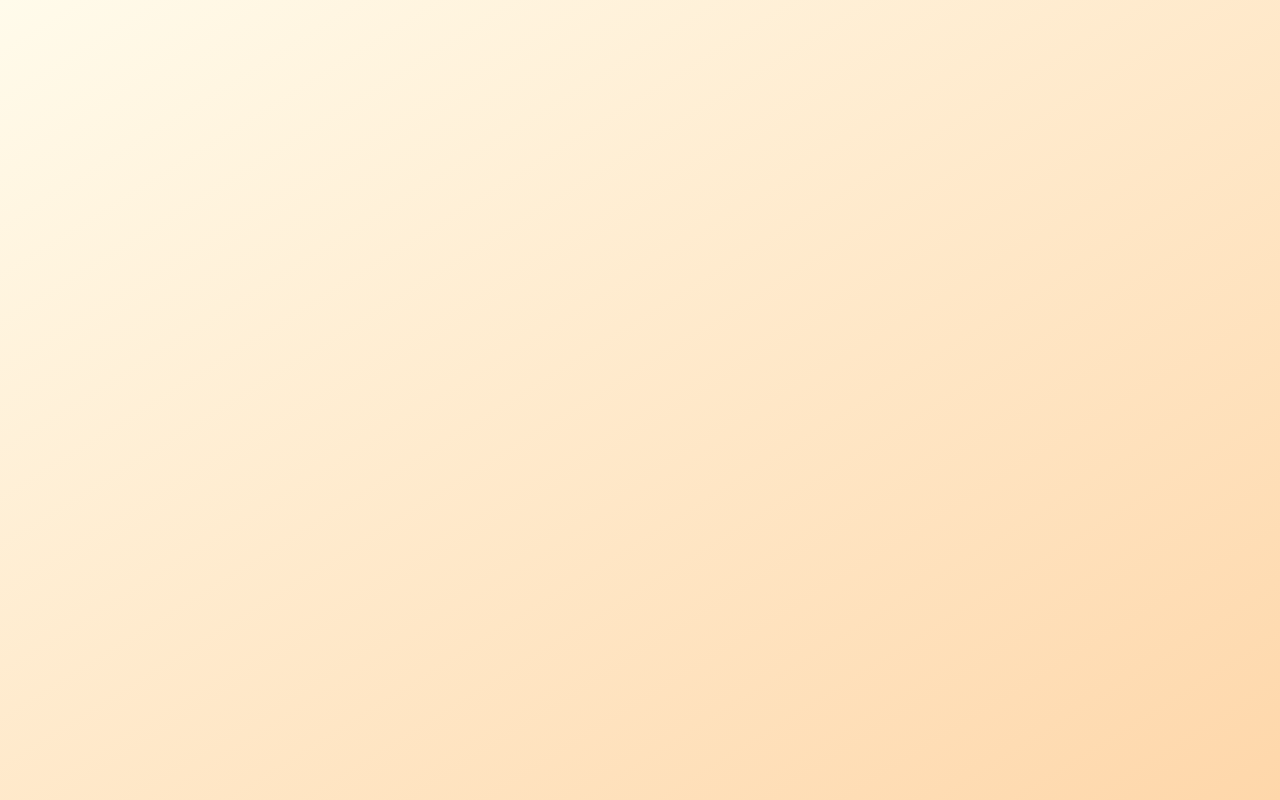
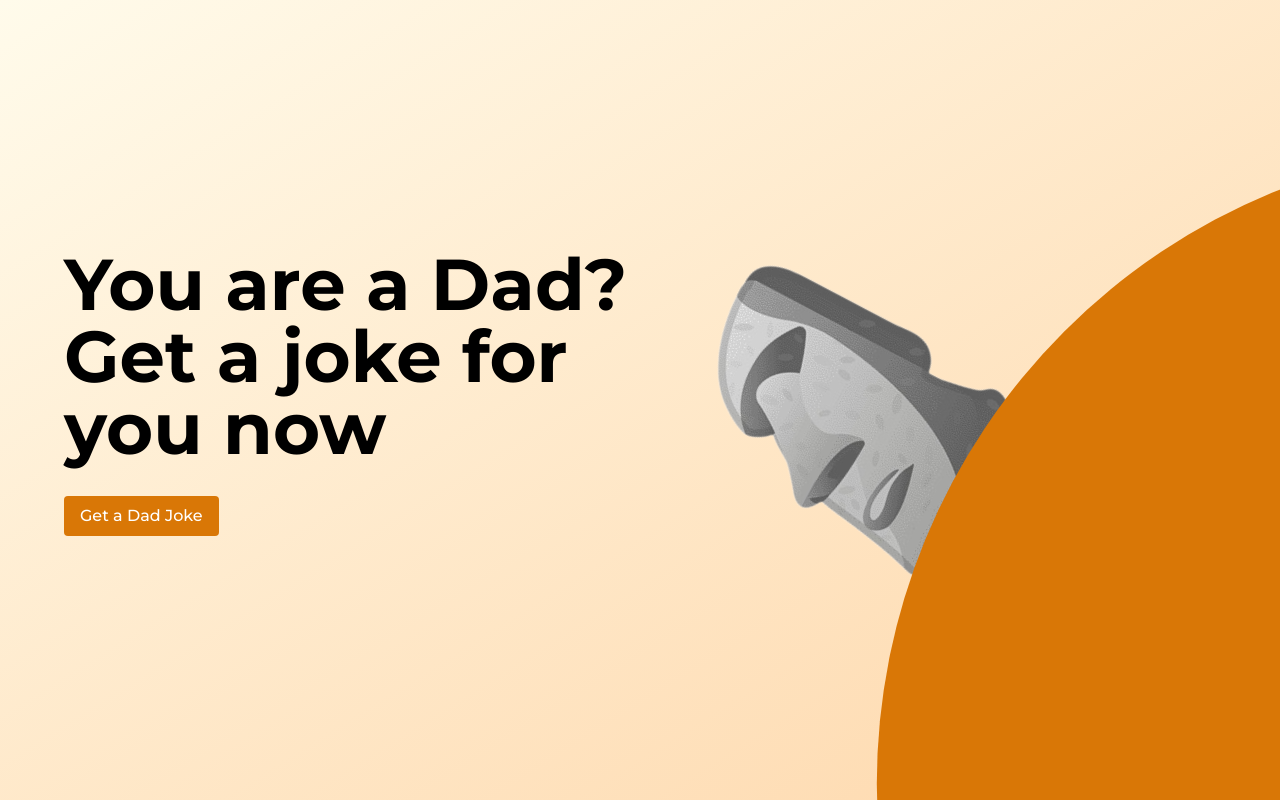
Before and after one commit to Ravsst2004/dad-jokes, a React (Vite) app: page / in a window 1280 px wide. Built offline with nearby package versions, Linux system fonts and the light colour scheme.

Commit message:
feat: moai image moving

```diff
--- a/index.html
+++ b/index.html
@@ -34,7 +34,7 @@
   <body>
     <div
       id="root"
-      class="h-screen"
+      class="h-screen overflow-hidden"
     ></div>
     <script
       type="module"
--- a/src/App.jsx
+++ b/src/App.jsx
@@ -1,19 +1,87 @@
 import MobileJokeCard from "./components/MobileJokeCard";
 import useJoke from "./hooks/useJoke";
+import { motion } from "framer-motion";
 
 const App = () => {
   const { joke, loading, fetchJoke } = useJoke();
+  console.log(joke);
+
+  const radius = 100;
 
   return (
-    <section className="bg-gradient-to-br from-amber-50 to-orange-200 w-full h-full flex items-center justify-center">
-      <div className="mx-4 md:w-1/2">
-        <MobileJokeCard
-          handleGetJoke={fetchJoke}
-          joke={joke}
-          loading={loading}
-        />
+    <section className="bg-gradient-to-br from-amber-50 to-orange-200 h-full ">
+      <div className="flex items-center justify-center h-full max-w-6xl mx-auto">
+        <div className="mx-4 md:mx-0 md:w-1/2">
+          <MobileJokeCard
+            handleGetJoke={fetchJoke}
+            joke={joke}
+            loading={loading}
+          />
+
+          <h1 className="text-7xl font-bold mb-4">
+            You are a Dad? Get a joke for you now
+          </h1>
+          <p className="text-xl mb-8">{joke?.joke}</p>
+          <button
+            className=" bg-amber-600 hover:bg-amber-700 text-white py-2 px-4 rounded font-medium mb-4"
+            onClick={fetchJoke}
+          >
+            Get a Dad Joke
+          </button>
+        </div>
+        <div className="hidden md:block md:w-1/2 md:relative">
+          <motion.div
+            style={{
+              translateX: "-4%",
+              translateY: "-20%",
+              top: "50%",
+              left: "50%",
+            }}
+            className="absolute z-30 w-[80rem] h-[80rem] rounded-full bg-amber-600"
+          ></motion.div>
+          <motion.img
+            initial={{ x: 500, y: -200, rotate: 0 }}
+            // animate={{ rotate: "-90deg" }}
+
+            animate={{
+              x: [
+                500, 400, 300, 200, 150, 100, 50, 25, 0, 0, 0, 0, 0, 25, 50,
+                100, 150, 200, 300, 400, 500,
+              ],
+              y: [
+                -175, -150, -125, -100, -75, -50, -25, 0, 25, 25, 25, 25, 25, 0,
+                -25, -50, -75, -100, -125, -150, -175,
+              ],
+              rotate: [
+                -10, -15, -20, -25, -30, -35, -40, -45, -50, -55, -60, -65, -65,
+                -60, -55, -50, -45, -40, -35, -30, -25, -20, -15, -10,
+              ],
+            }}
+            transition={{
+              duration: 10,
+              repeat: false,
+              ease: "linear",
+            }}
+            style={{
+              translateX: "50%",
+            }}
+            src="/moail.png"
+            alt="Dad joke illustration"
+          />
+          <motion.img
+            initial={{ x: 670, y: -560, rotate: 0 }}
+            src="/moail.png"
+            alt="Dad joke illustration"
+            className="absolute"
+          />
+          <motion.img
+            initial={{ x: 740, y: -580, rotate: 10 }}
+            src="/moail.png"
+            alt="Dad joke illustration"
+            className="absolute"
+          />
+        </div>
       </div>
-      <div className="hidden md:block md:w-1/2"></div>
     </section>
   );
 };
```
Also changed, not shown: public/moail.png (added).
